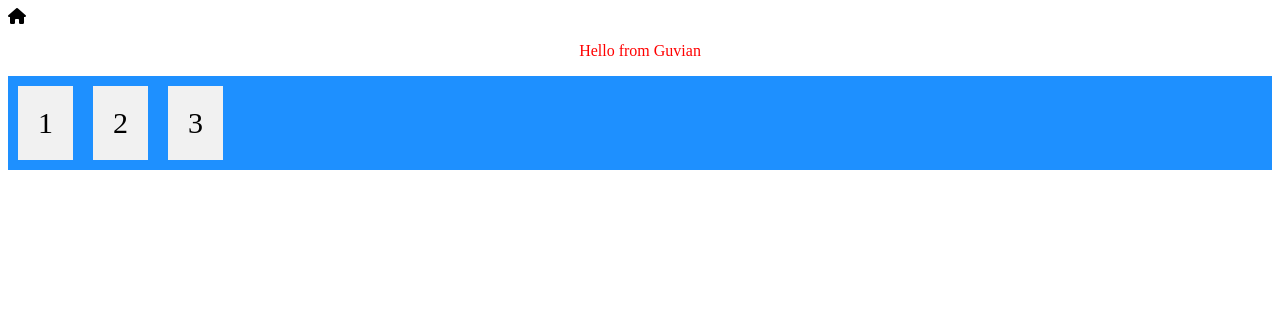
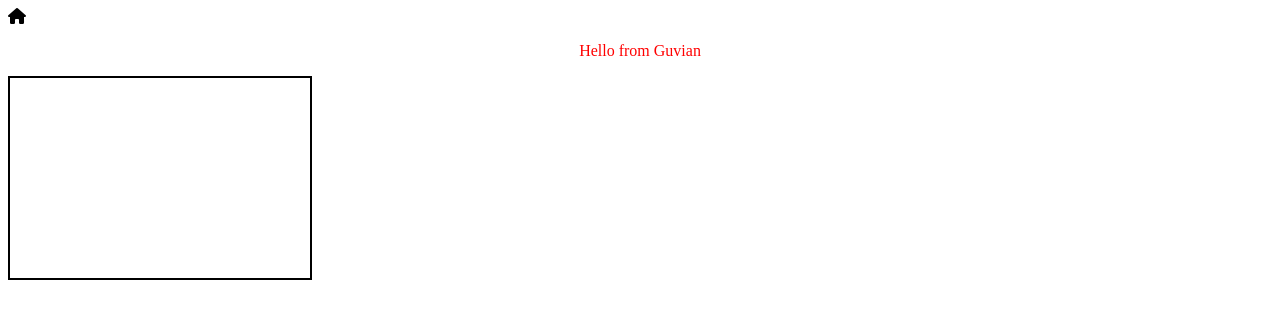
Before and after one commit to vijayakumar58/CW-04-11-22, a plain HTML site: page index.html in a window 1280 px wide. Drawn offline with Linux system fonts and the light colour scheme.

Commit message:
add test

```diff
--- a/index.html
+++ b/index.html
@@ -11,11 +11,6 @@
 <body>
     <i class="fa-solid fa-house"></i>
     <p>Hello from Guvian</p>
-    <div class="flex-container">
-        <div>1</div>
-        <div>2</div>
-        <div>3</div>
-
-    </div>
+    <div class="gradient"></div>
 </body>
 </html>
--- a/style.css
+++ b/style.css
@@ -2,15 +2,9 @@ p{
     color: red;
     text-align: center;
 }
-.flex-container {
-    background-color: dodgerblue;
-    display : flex;
-
+.gradient {
+    border: 2px solid;
+    width: 300px;
+    height: 200px;
+    font-style: italic;
 }
-.flex-container >div {
-    margin: 10px;
-    padding: 20px;
-    font-size: 30px;
-    background-color: #f1f1f1;
-
-}
```
